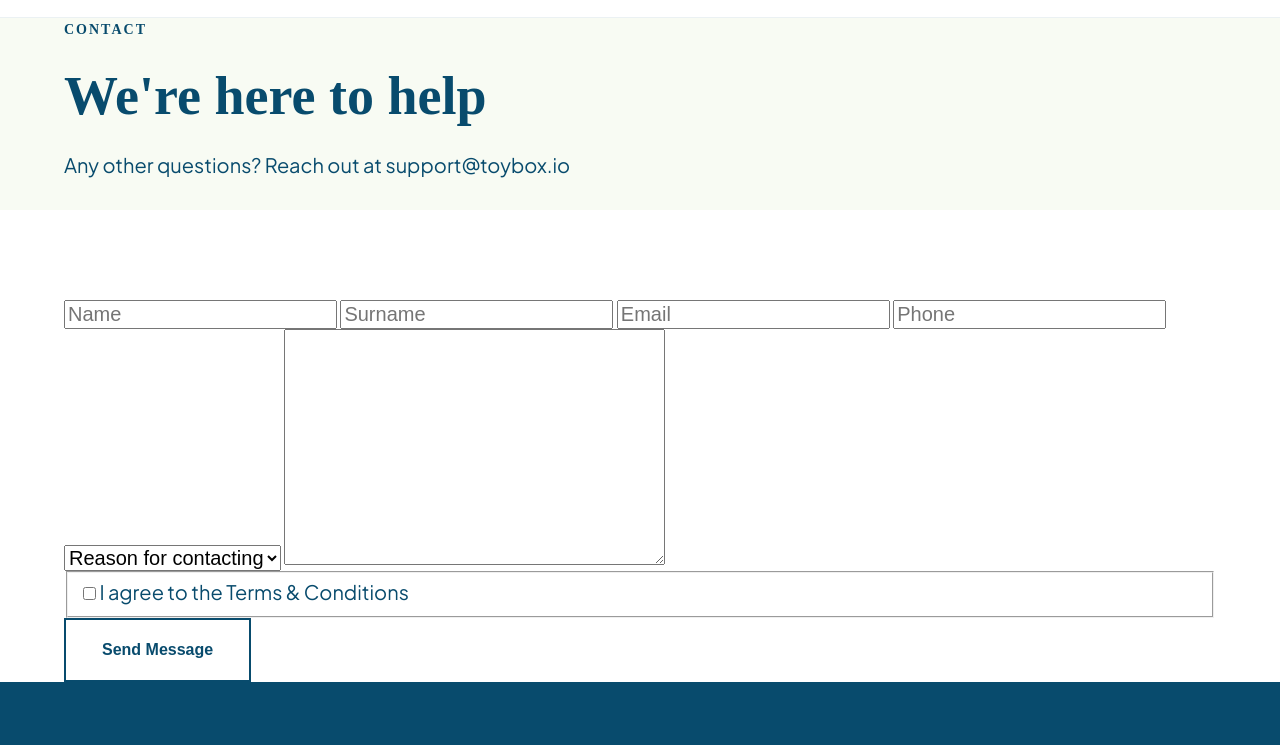
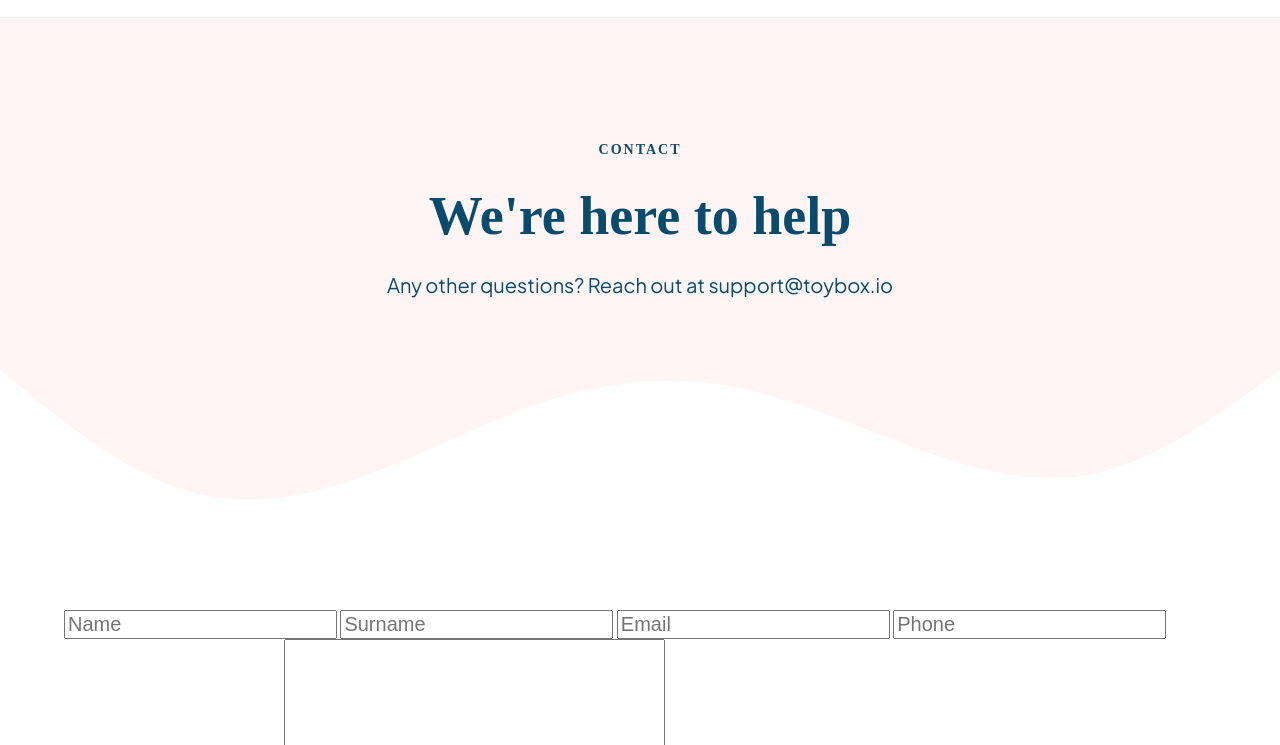
Before and after one commit to MsMaryCodes/eComm, a plain HTML site: page contact.html in a window 1280 px wide. Shown: the part 55-800 px from the top of the page. Drawn offline with Linux system fonts and the light colour scheme; files whose address does not match are found by name; a web font is replaced by a local one.

Commit message:
styled header for contact page

```diff
--- a/styles/sass/partials/_header.scss
+++ b/styles/sass/partials/_header.scss
@@ -21,3 +21,24 @@ header {
         }
     }
 }
+
+// Contact page header
+.contactHeader {
+    background-color: $quaternary;
+    padding-top: 120px;
+    text-align: center;
+
+    .wrapper {
+        padding-bottom: 40px;
+    }
+}
+
+// Wave design
+.contactHeader::after {
+    content: "";
+    width: 100%;
+    height: 150px;
+    background-image: url(../assets/wave.svg);
+    background-repeat: no-repeat;
+    background-size: 100% 150px;
+}
```
Also changed, not shown: styles/styles.css.
